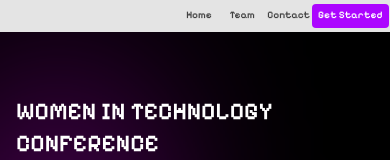
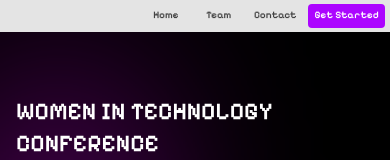
Before and after one commit to wicsfiu/witcon-2025, a React (Vite) app: page / in a window 390 px wide. Shown: the top 160 px of the page. Built offline with nearby package versions, Linux system fonts and the light colour scheme.

Commit message:
NavBar responsiveness fixed

```diff
--- a/src/navBar.css
+++ b/src/navBar.css
@@ -4,7 +4,7 @@
     display: flex;
     justify-content: flex-end;
     align-items: center;
-    padding: 1%;
+    padding: 1% 2%;
     box-sizing: border-box;
   }
 
@@ -13,7 +13,7 @@
     align-items: center;
     justify-content: flex-end;
     flex-wrap: nowrap;
-    gap: 2%;
+    gap: 5%;
     width: 100%;
     box-sizing: border-box;
     margin: 0% 3%;
```
